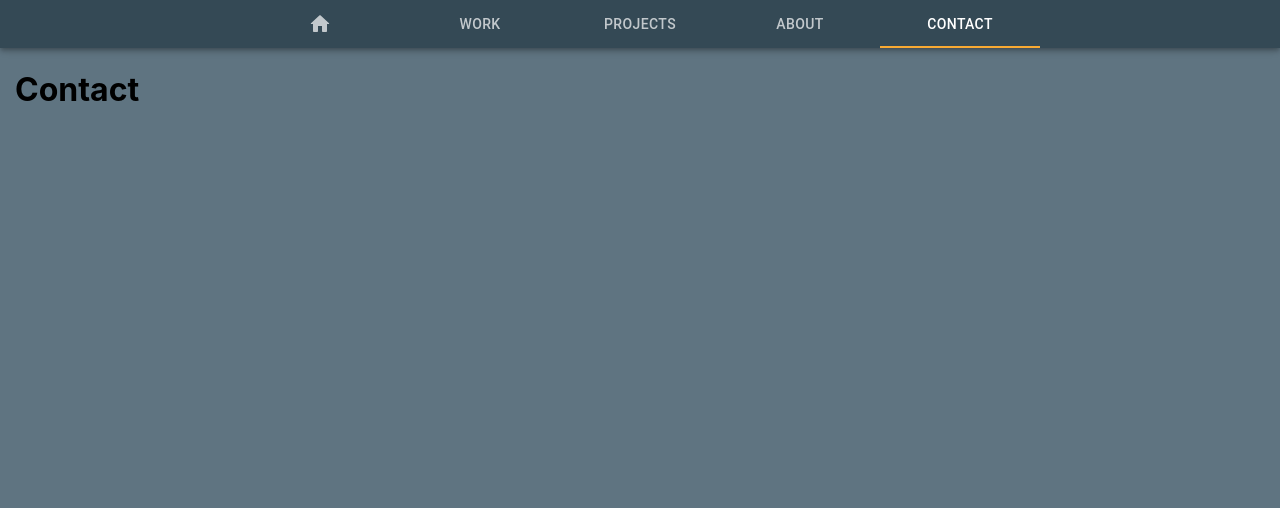
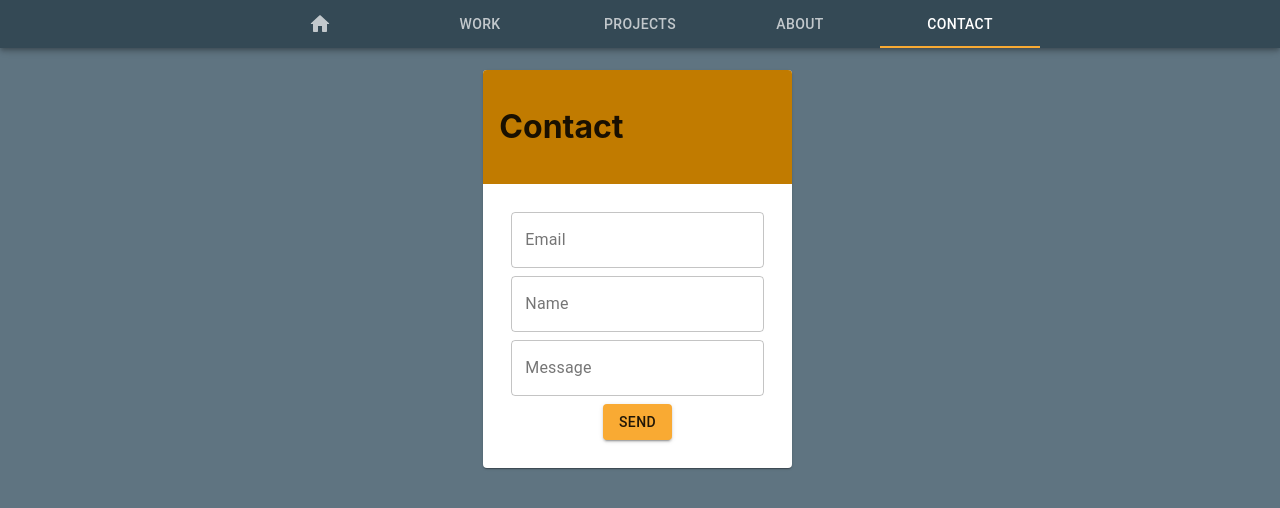
Before and after one commit to bacon-bytes/portfolio, a React (Create React App) app: page /contact in a window 1280 px wide. Shown: the top 508 px of the page. Built offline with nearby package versions, Linux system fonts and the light colour scheme.

Commit message:
Contact form added, still need validation

```diff
--- a/package.json
+++ b/package.json
@@ -10,6 +10,8 @@
     "@testing-library/react": "^9.5.0",
     "@testing-library/user-event": "^7.2.1",
     "core-js": "^3.6.4",
+    "emailjs-com": "^2.4.1",
+    "jss": "^10.1.1",
     "material-ui": "^1.0.0-beta.47",
     "react": "^16.13.1",
     "react-dom": "^16.13.1",
--- a/src/components/pages/contact.jsx
+++ b/src/components/pages/contact.jsx
@@ -1,7 +1,53 @@
 import React, { Component } from "react";
 
+import SendEmail from "../sendEmail";
+import theme from "../../themes/theme";
+import {
+  MuiThemeProvider,
+  Box,
+  Container,
+  CardActionArea,
+  CardContent
+} from "@material-ui/core";
+import Card from "@material-ui/core/Card";
+import Paper from "@material-ui/core/Paper";
+
 const Contact = () => {
-  return <h1>Contact</h1>;
+  const styles = {
+    container: {
+      minWidth: 320,
+      display: "flex",
+      justifyContent: "center",
+      alignItems: "center"
+    },
+    card: {
+      overflow: "auto"
+    },
+    top: {
+      backgroundColor: "#c17b00"
+    },
+    content: {
+      maxWidth: 400,
+      padding: 20,
+      display: "flex",
+      justifyContent: "center",
+      alignItems: "center"
+    }
+  };
+  return (
+    <MuiThemeProvider theme={theme}>
+      <div style={styles.container}>
+        <Card styles={styles.card}>
+          <CardContent style={styles.top}>
+            <h1>Contact</h1>
+          </CardContent>
+          <div style={styles.content}>
+            <SendEmail />
+          </div>
+        </Card>
+      </div>
+    </MuiThemeProvider>
+  );
 };
 
 export default Contact;
--- /dev/null
+++ b/src/components/sendEmail.jsx
@@ -0,0 +1,73 @@
+import React from "react";
+import emailjs from "emailjs-com";
+import TextField from "@material-ui/core/TextField";
+import Button from "@material-ui/core/Button";
+import { makeStyles } from "@material-ui/core/styles";
+
+const useStyles = makeStyles(theme => ({
+  root: {
+    "& > *": {
+      margin: theme.spacing(1),
+      width: "25ch",
+      display: "flex"
+    }
+  }
+}));
+
+export default function SendEmail() {
+  function sendEmail(e) {
+    e.preventDefault();
+    emailjs
+      .sendForm("mailjet", "baconbyte", e.target, "user_ORMrxVi9MVawG7Sjvxr7W")
+      .then(
+        result => {
+          console.log(result.text);
+        },
+        error => {
+          console.log(error.text);
+        }
+      );
+  }
+
+  const styles = {
+    button: {
+      display: "flex",
+      justifyContent: "center",
+      alignItems: "center"
+    }
+  };
+
+  const classes = useStyles();
+  return (
+    <form className={classes.root} onSubmit={sendEmail}>
+      <TextField
+        id="outlined-basic"
+        label="Email"
+        variant="outlined"
+        name="user_email"
+      />
+      <TextField
+        id="outlined-basic"
+        label="Name"
+        variant="outlined"
+        name="user_name"
+      />
+      <TextField
+        id="outlined-basic"
+        label="Message"
+        variant="outlined"
+        name="message"
+      />
+      <div style={styles.button}>
+        <Button
+          variant="contained"
+          color="secondary"
+          type="submit"
+          value="Send"
+        >
+          Send
+        </Button>
+      </div>
+    </form>
+  );
+}
```
Also changed, not shown: src/App.js (+0 -28 lines), 1 other file (tests, documents, lock files or other folders).
